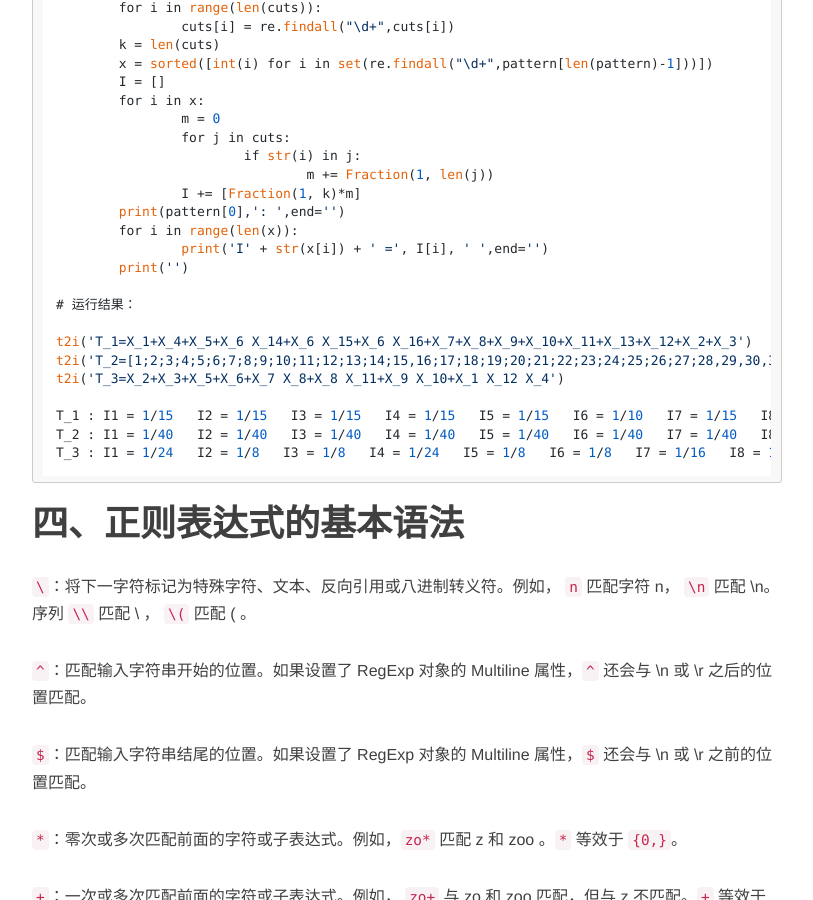
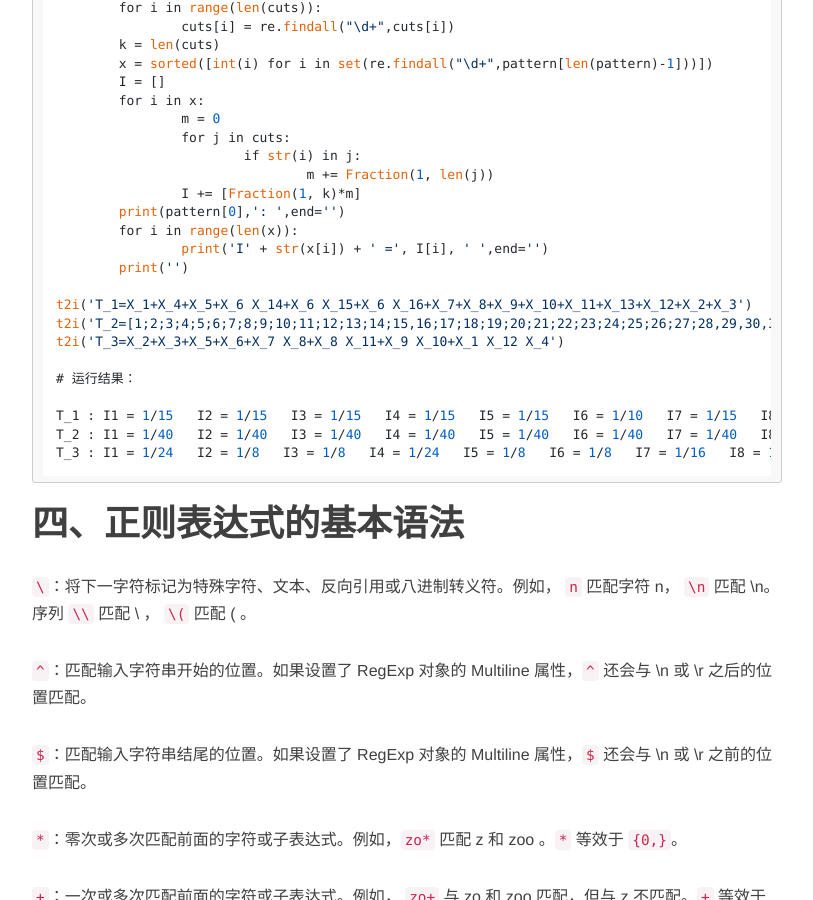
Before and after one commit to ceares/ceares.github.io, a Jekyll site: the page built from _posts/2015-2-1-RegExp.md, in a window 1280 px wide and 900 px high, scrolled down 5198 px. Shown: the whole window, without its empty margins (233-1046 px from the left). Built offline with Jekyll 4.4.1, drawn with Linux system fonts in a browser that asks for light colours; nearby versions of some CDN libraries; formulas are drawn with MathJax 3; comment, search, counter and statistics services are not loaded.

Commit message:
Update 2015-2-1-RegExp.md

```diff
--- a/_posts/2015-2-1-RegExp.md
+++ b/_posts/2015-2-1-RegExp.md
@@ -195,11 +195,11 @@ def t2i(string):
 		print('I' + str(x[i]) + ' =', I[i], '  ',end='')
 	print('')
 
-# 运行结果：
-
 t2i('T_1=X_1+X_4+X_5+X_6 X_14+X_6 X_15+X_6 X_16+X_7+X_8+X_9+X_10+X_11+X_13+X_12+X_2+X_3')
 t2i('T_2=[1;2;3;4;5;6;7;8;9;10;11;12;13;14;15,16;17;18;19;20;21;22;23;24;25;26;27;28,29,30,31;32;33;34;35;36;37;38;39;40;41;42;43;44]')
 t2i('T_3=X_2+X_3+X_5+X_6+X_7 X_8+X_8 X_11+X_9 X_10+X_1 X_12 X_4')
+
+# 运行结果：
 
 T_1 : I1 = 1/15   I2 = 1/15   I3 = 1/15   I4 = 1/15   I5 = 1/15   I6 = 1/10   I7 = 1/15   I8 = 1/15   I9 = 1/15   I10 = 1/15   I11 = 1/15   I12 = 1/15   I13 = 1/15   I14 = 1/30   I15 = 1/30   I16 = 1/30
 T_2 : I1 = 1/40   I2 = 1/40   I3 = 1/40   I4 = 1/40   I5 = 1/40   I6 = 1/40   I7 = 1/40   I8 = 1/40   I9 = 1/40   I10 = 1/40   I11 = 1/40   I12 = 1/40   I13 = 1/40   I14 = 1/40   I15 = 1/80   I16 = 1/80   I17 = 1/40   I18 = 1/40   I19 = 1/40   I20 = 1/40   I21 = 1/40   I22 = 1/40   I23 = 1/40   I24 = 1/40   I25 = 1/40   I26 = 1/40   I27 = 1/40   I28 = 1/160   I29 = 1/160   I30 = 1/160   I31 = 1/160   I32 = 1/40   I33 = 1/40   I34 = 1/40   I35 = 1/40   I36 = 1/40   I37 = 1/40   I38 = 1/40   I39 = 1/40   I40 = 1/40   I41 = 1/40   I42 = 1/40   I43 = 1/40   I44 = 1/40
```
